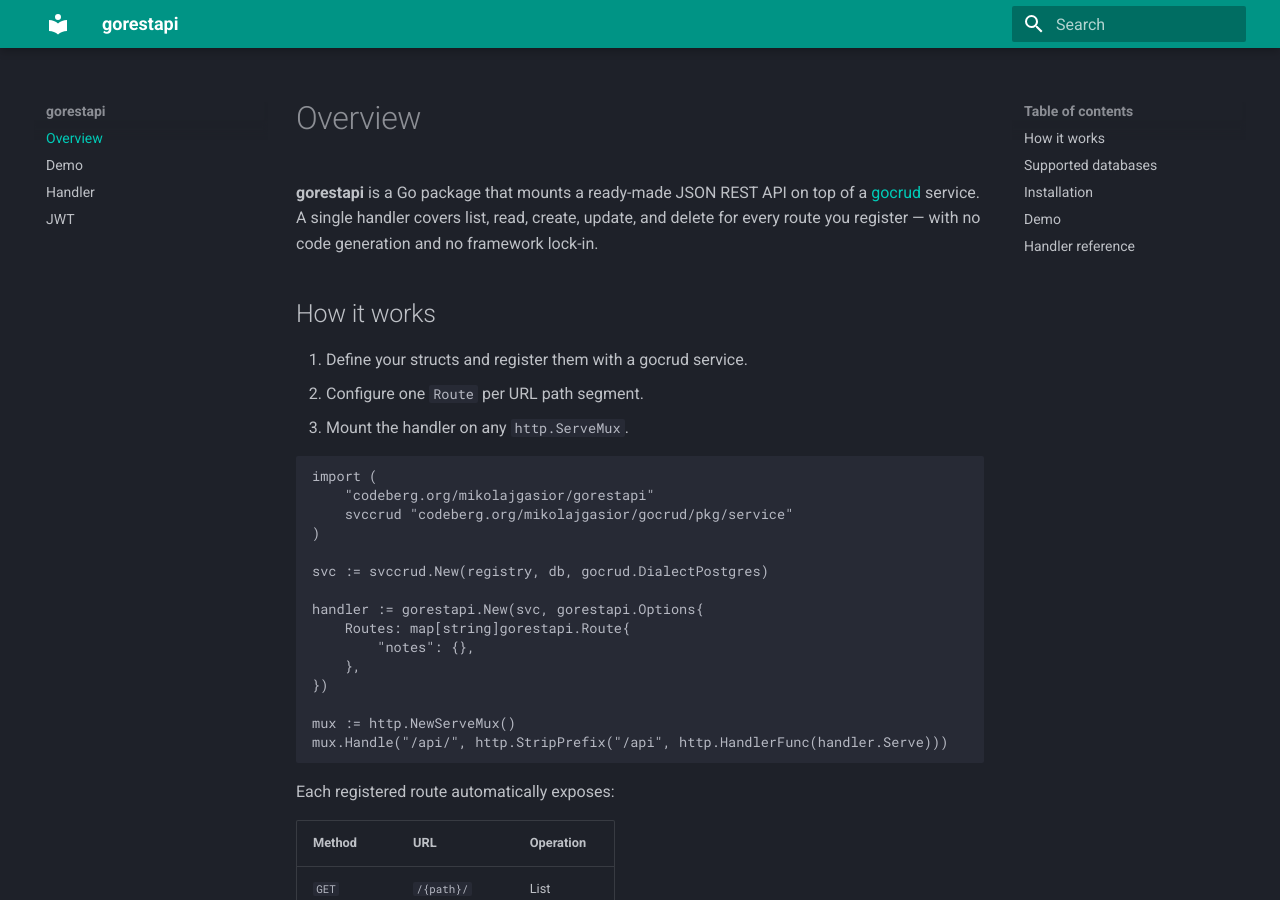
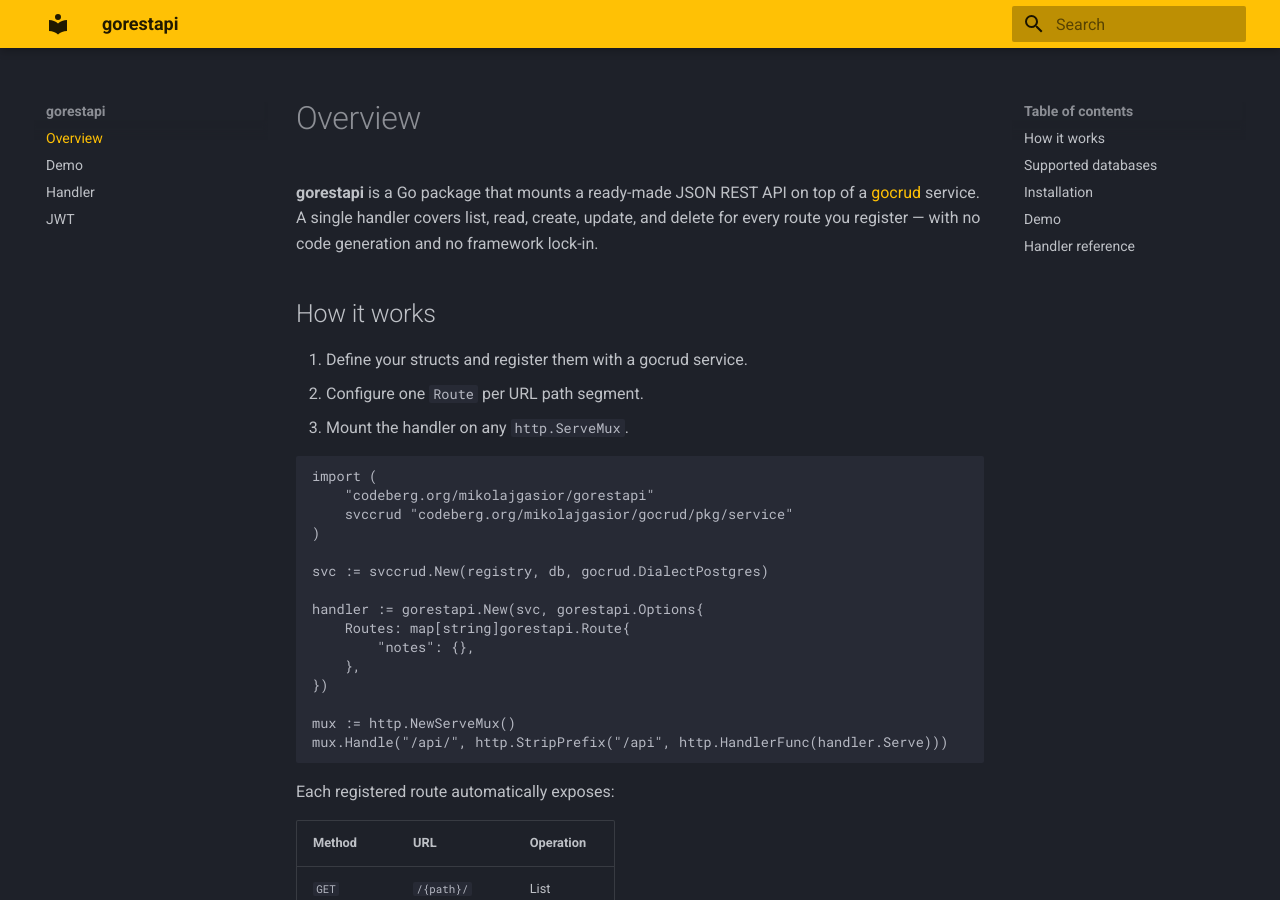
Before and after one commit to mikogs/gorestapi, an MkDocs documentation site: the page built from docs/index.md, in a window 1280 px wide and 900 px high. Built offline with MkDocs 1.6.1 and Material for MkDocs 9.7.7, drawn with Linux system fonts in a browser that asks for light colours.

Commit message:
Change docs colors

```diff
--- a/mkdocs.yml
+++ b/mkdocs.yml
@@ -6,8 +6,8 @@ theme:
   name: material
   palette:
     scheme: slate
-    primary: teal
-    accent: red
+    primary: amber
+    accent: orange
 nav:
   - Overview: index.md
   - Demo: demo.md
```
Also changed, not shown: site/404.html, site/demo/index.html, site/handler/index.html, site/index.html, site/jwt/index.html, site/sitemap.xml, 1 other file.
